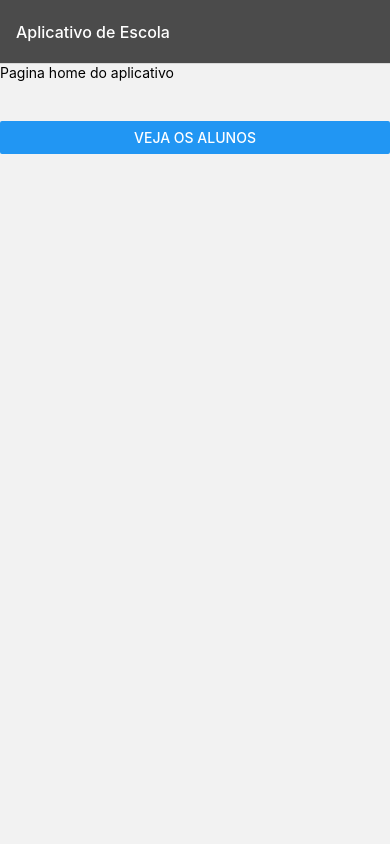
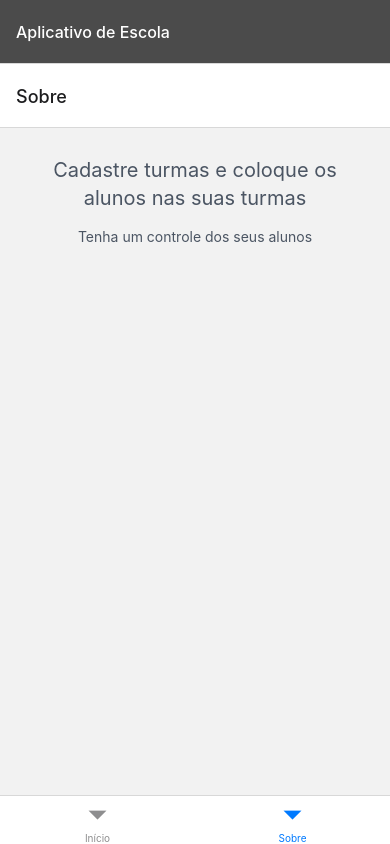
Before and after one commit to Igorios/app-aulas, a React Native app: screen /Sobre in a window 390 px wide. Built offline with nearby package versions, Linux system fonts and the light colour scheme.

Commit message:
:sparkles: feat: criando telas

```diff
--- a/App.js
+++ b/App.js
@@ -1,10 +1,22 @@
 import { NavigationContainer } from "@react-navigation/native";
 import { createNativeStackNavigator } from "@react-navigation/native-stack";
+import { createBottomTabNavigator } from "@react-navigation/bottom-tabs";
 
 import Home from "./src/screens/Home";
 import Alunos from "./src/screens/Alunos";
+import Sobre from "./src/screens/Sobre";
 
 const Stack = createNativeStackNavigator();
+const Tab = createBottomTabNavigator();
+
+function Tabs() {
+  return(
+    <Tab.Navigator>
+      <Tab.Screen name="Início" component={Home} />
+      <Tab.Screen name="Sobre" component={Sobre} />
+    </Tab.Navigator>
+  )
+}
 
 export default function App() {
   return (
@@ -12,7 +24,7 @@ export default function App() {
       <Stack.Navigator>
         <Stack.Screen
           name="Home"
-          component={Home}
+          component={Tabs}
           options={{
             title: "Aplicativo de Escola",
             headerTitleStyle: {
--- /dev/null
+++ b/src/screens/Sobre/index.jsx
@@ -0,0 +1,16 @@
+import { Button, Text, View } from "react-native";
+
+export default function Sobre() {
+  return (
+    <>
+      <View className="p-5">
+        <Text className="mt-2 text-xl text-center text-gray-600">
+          Cadastre turmas e coloque os alunos nas suas turmas
+        </Text>
+        <Text className="mt-4 text-ls text-center text-gray-600">
+          Tenha um controle dos seus alunos
+        </Text>
+      </View>
+    </>
+  );
+}
```
Also changed, not shown: src/screens/Home/index.jsx (renamed from src/screens/Home/index.tsx).
